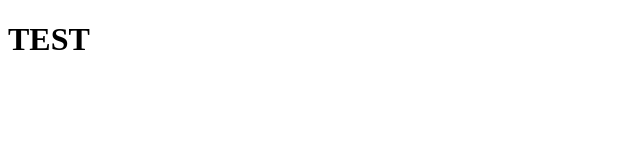
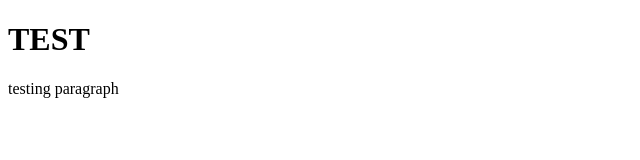
Before and after one commit to JabalSeif/elzeroTest, a plain HTML site: page index.html in a window 1280 px wide. Shown: the whole page, without its empty margins (0-640 px from the left). Drawn offline with Linux system fonts and the light colour scheme.

Commit message:
added paragraph

```diff
--- a/index.html
+++ b/index.html
@@ -7,5 +7,6 @@
 </head>
 <body>
     <h1>TEST</h1>
+    <p>testing paragraph</p>
 </body>
 </html>
```
